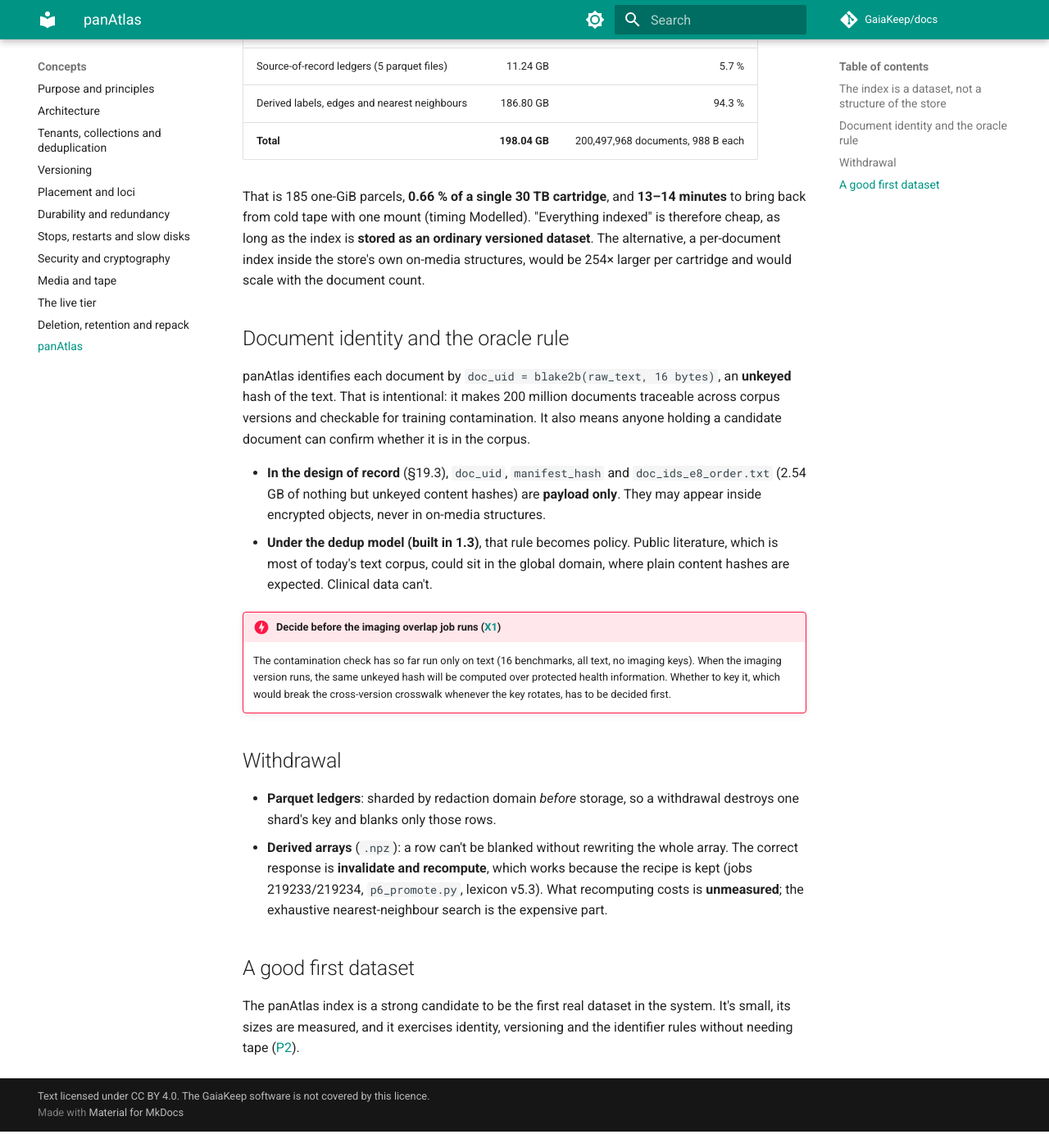
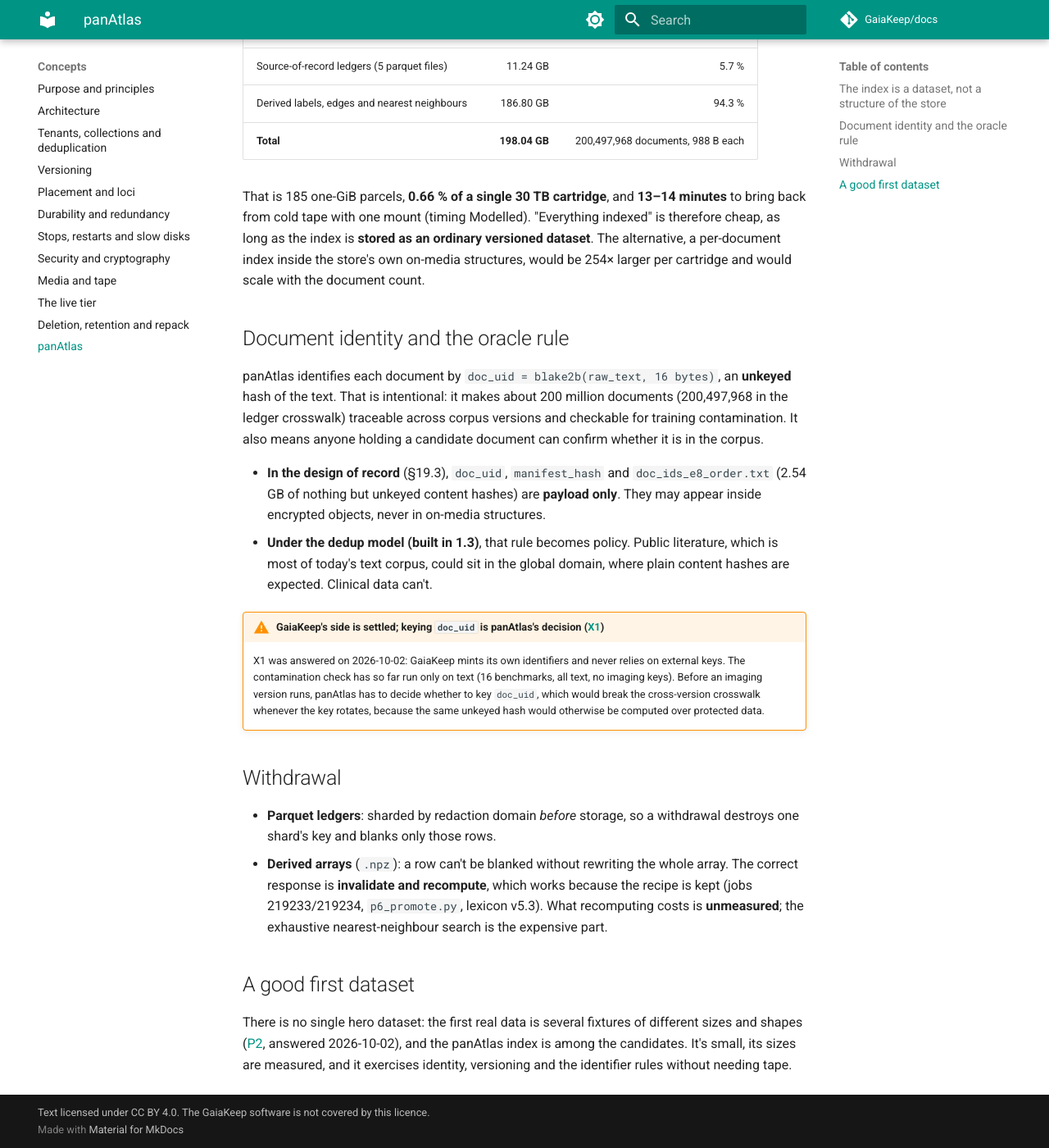
Before and after one commit to GaiaKeep/docs, an MkDocs documentation site: the page built from docs/concepts/panatlas.md, in a window 1280 px wide and 1400 px high, scrolled down 527 px. Shown: the whole window at 82% size. Built offline with MkDocs 1.6.1 and Material for MkDocs 9.7.7, drawn with Linux system fonts in a browser that asks for light colours; comment, search, counter and statistics services are not loaded.

Commit message:
panAtlas page: X1 answered (GaiaKeep side settled), P2 no single hero dataset, measured document count
Co-Authored-By: Claude Opus 5.5 <noreply@anthropic.com>

```diff
--- a/docs/concepts/panatlas.md
+++ b/docs/concepts/panatlas.md
@@ -29,7 +29,7 @@ scale with the document count.
 ## Document identity and the oracle rule
 
 panAtlas identifies each document by `doc_uid = blake2b(raw_text, 16 bytes)`, an **unkeyed** hash
-of the text. That is intentional: it makes 200 million documents traceable across corpus versions
+of the text. That is intentional: it makes about 200 million documents (200,497,968 in the ledger crosswalk) traceable across corpus versions
 and checkable for training contamination. It also means anyone holding a candidate document can
 confirm whether it is in the corpus.
 
@@ -40,11 +40,11 @@ confirm whether it is in the corpus.
   today's text corpus, could sit in the global domain, where plain content hashes are expected.
   Clinical data can't.
 
-!!! danger "Decide before the imaging overlap job runs ([X1](../roadmap/open-questions.md))"
-    The contamination check has so far run only on text (16 benchmarks, all text, no imaging keys).
-    When the imaging version runs, the same unkeyed hash will be computed over protected health
-    information. Whether to key it, which would break the cross-version crosswalk whenever the key
-    rotates, has to be decided first.
+!!! warning "GaiaKeep's side is settled; keying `doc_uid` is panAtlas's decision ([X1](../roadmap/open-questions.md))"
+    X1 was answered on 2026-10-02: GaiaKeep mints its own identifiers and never relies on external keys. The
+    contamination check has so far run only on text (16 benchmarks, all text, no imaging keys). Before an imaging
+    version runs, panAtlas has to decide whether to key `doc_uid`, which would break the cross-version crosswalk
+    whenever the key rotates, because the same unkeyed hash would otherwise be computed over protected data.
 
 ## Withdrawal
 
@@ -57,6 +57,7 @@ confirm whether it is in the corpus.
 
 ## A good first dataset
 
-The panAtlas index is a strong candidate to be the first real dataset in the system. It's small,
+There is no single hero dataset: the first real data is several fixtures of different sizes and shapes
+([P2](../roadmap/open-questions.md), answered 2026-10-02), and the panAtlas index is among the candidates. It's small,
 its sizes are measured, and it exercises identity, versioning and the identifier rules without
-needing tape ([P2](../roadmap/open-questions.md)).
+needing tape.
```
